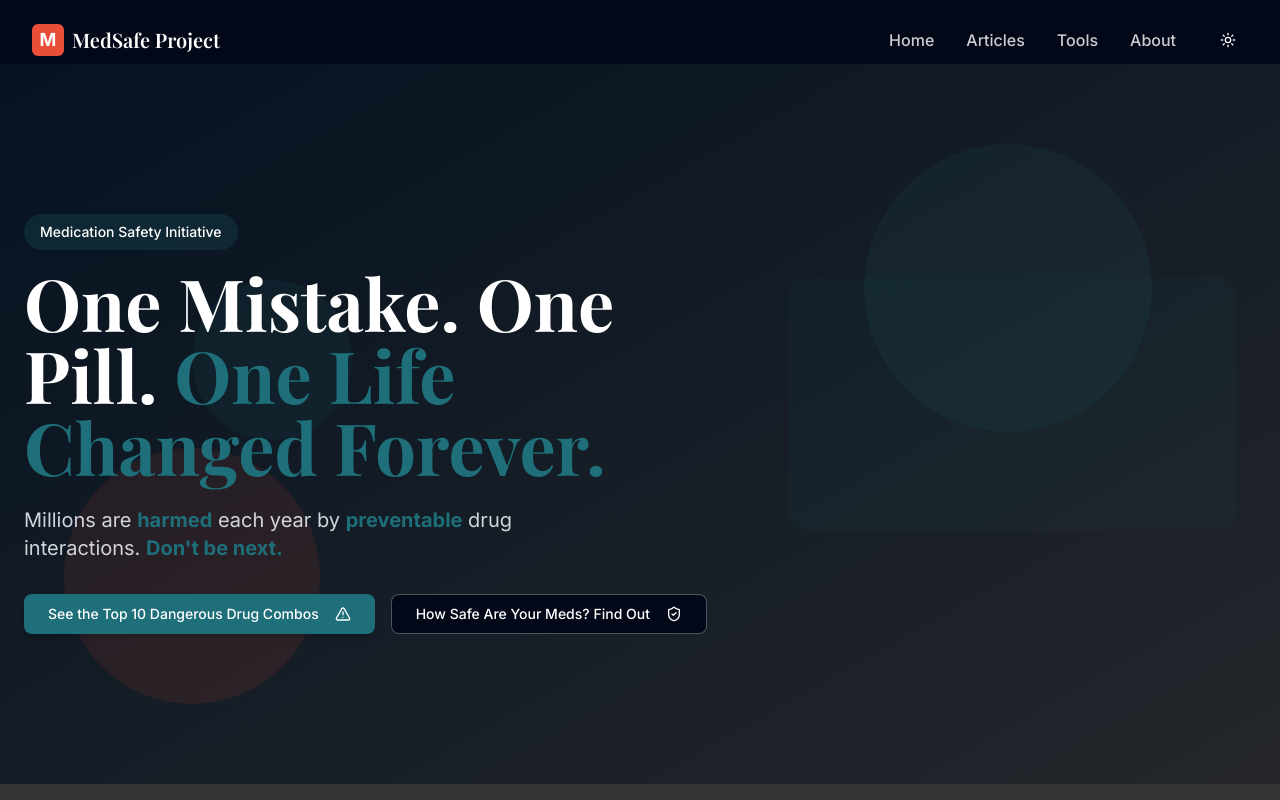
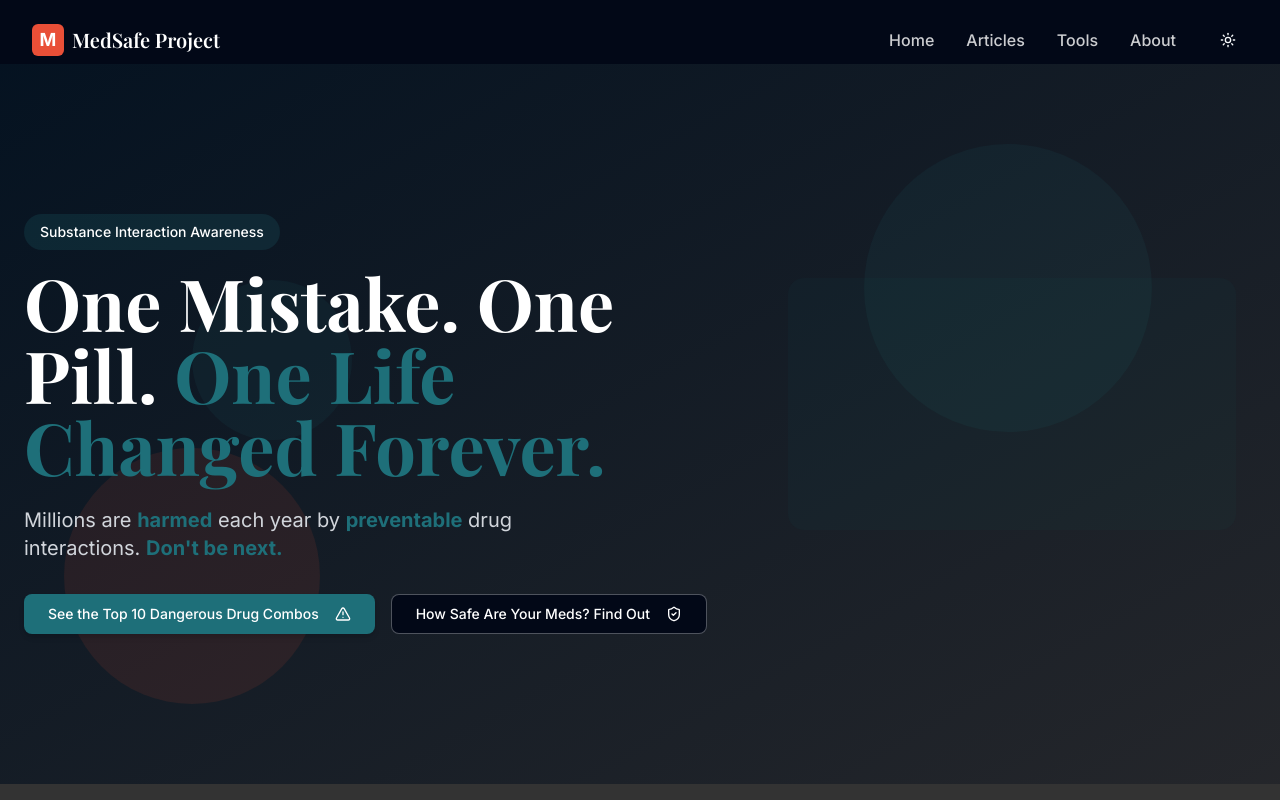
Before and after one commit to JLCurtsinger/medsafe-project, a React (Vite) app: page / in a window 1280 px wide. Shown: the top 800 px of the page. Built offline with nearby package versions, Linux system fonts and the light colour scheme.

Commit message:
Code edited in Lovable Code Editor
Edited UI in Lovable

```diff
--- a/src/components/HeroSection.tsx
+++ b/src/components/HeroSection.tsx
@@ -30,7 +30,7 @@ export const HeroSection = () => {
           {/* Left content - Text and CTA */}
           <ScrollReveal className="text-left">
             <span className="inline-block px-4 py-2 rounded-full bg-blue/10 text-blue font-medium text-sm mb-4 dark:bg-blue/20 dark:text-white">
-              Medication Safety Initiative
+              Substance Interaction Awareness
             </span>
             <h1 className="text-5xl md:text-6xl lg:text-7xl font-bold mb-6 text-charcoal dark:text-white leading-tight animate-fade-in">
               One Mistake. One Pill.
```
